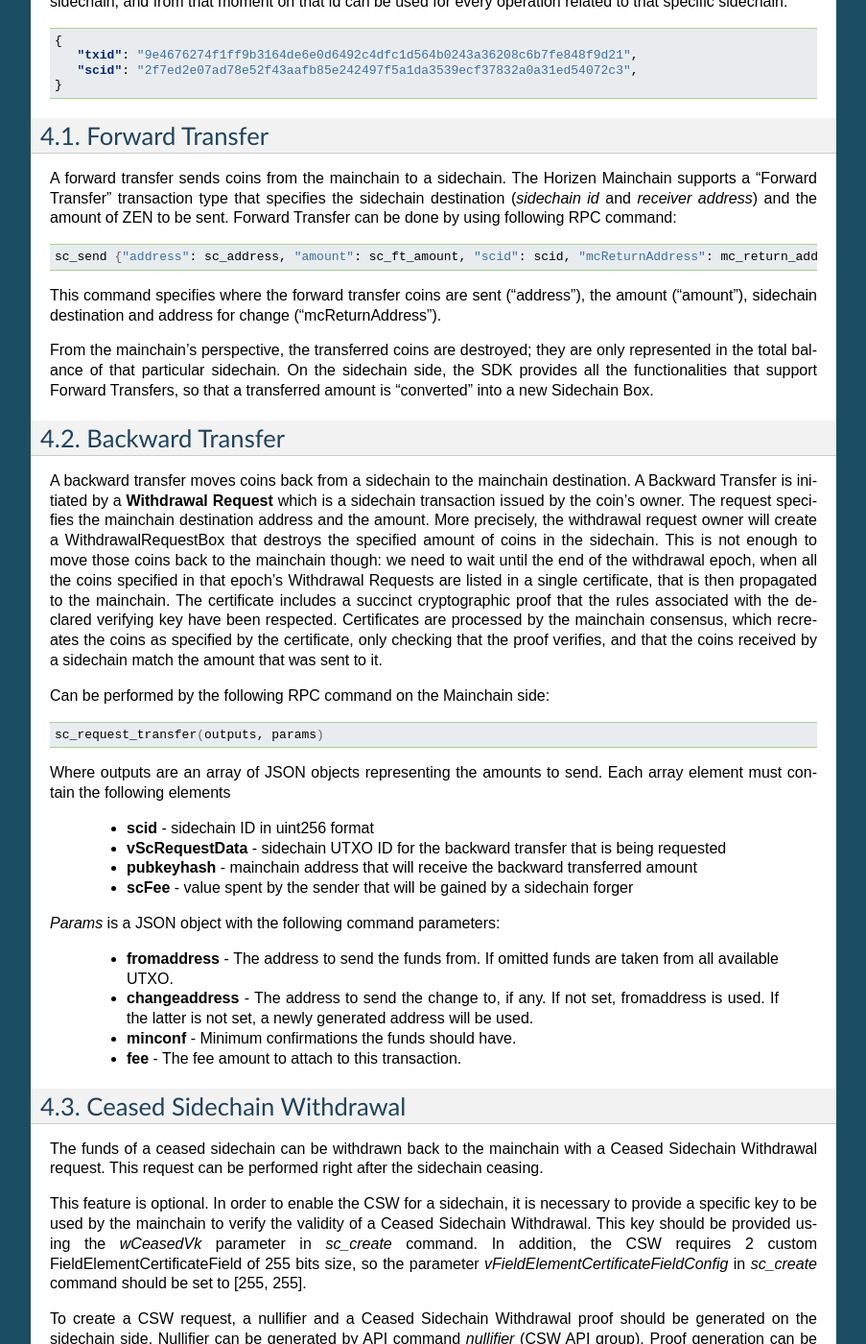
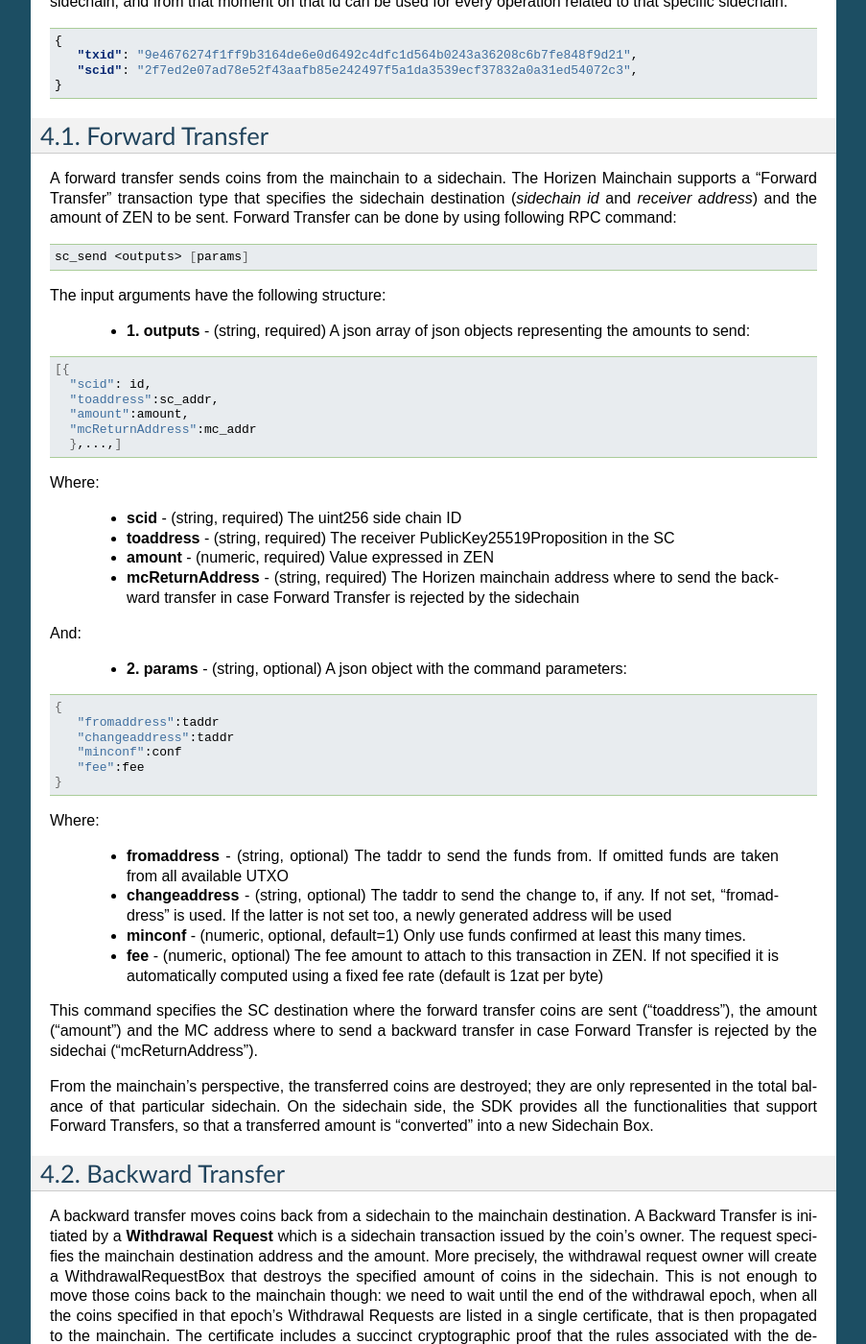
Before and after one commit to HorizenOfficial/developer-horizen-global, a Sphinx documentation site: the page built from docs/introduction/Cross-chain-transfer-protocol.rst, in a window 1280 px wide and 1400 px high, scrolled down 1618 px. Shown: the whole window at 96% size, without its empty margins (198-1101 px from the left). Built offline with Sphinx 7.4.7, drawn with Linux system fonts in a browser that asks for light colours.

Commit message:
Fixed param description for sc_send command

```diff
--- a/docs/introduction/Cross-chain-transfer-protocol.rst
+++ b/docs/introduction/Cross-chain-transfer-protocol.rst
@@ -80,9 +80,50 @@
 
 .. code:: Bash
 
-   sc_send {"address": sc_address, "amount": sc_ft_amount, "scid": scid, "mcReturnAddress": mc_return_address}
+   sc_send <outputs> [params]
 
-This command specifies where the forward transfer coins are sent ("address"), the amount ("amount"), sidechain destination and address for change ("mcReturnAddress").
+The input arguments have the following structure:
+
+ - **1. outputs**                     - (string, required) A json array of json objects representing the amounts to send:
+
+.. code:: Bash
+
+  [{
+    "scid": id,
+    "toaddress":sc_addr,
+    "amount":amount,
+    "mcReturnAddress":mc_addr
+    },...,]
+
+Where:
+
+     - **scid**            - (string, required) The uint256 side chain ID
+     - **toaddress**       - (string, required) The receiver PublicKey25519Proposition in the SC
+     - **amount**          - (numeric, required) Value expressed in ZEN
+     - **mcReturnAddress** - (string, required) The Horizen mainchain address where to send the backward transfer in case Forward Transfer is rejected by the sidechain
+
+And:
+
+ - **2. params**                       - (string, optional) A json object with the command parameters:
+
+.. code:: Bash
+
+  {
+     "fromaddress":taddr
+     "changeaddress":taddr
+     "minconf":conf
+     "fee":fee
+  }
+
+Where:
+
+      - **fromaddress**   - (string, optional) The taddr to send the funds from. If omitted funds are taken from all available UTXO
+      - **changeaddress** - (string, optional) The taddr to send the change to, if any. If not set, "fromaddress" is used. If the latter is not set too, a newly generated address will be used
+      - **minconf**       - (numeric, optional, default=1) Only use funds confirmed at least this many times.
+      - **fee**           - (numeric, optional) The fee amount to attach to this transaction in ZEN. If not specified it is automatically computed using a fixed fee rate (default is 1zat per byte)
+
+
+This command specifies the SC destination where the forward transfer coins are sent ("toaddress"), the amount ("amount") and the MC address where to send a backward transfer in case Forward Transfer is rejected by the sidechai ("mcReturnAddress").
 
 From the mainchain's perspective, the transferred coins are destroyed; they are only represented in the total balance of that particular sidechain.
 On the sidechain side, the SDK provides all the functionalities that support Forward Transfers, so that a transferred amount is “converted” into a new Sidechain Box.
```
